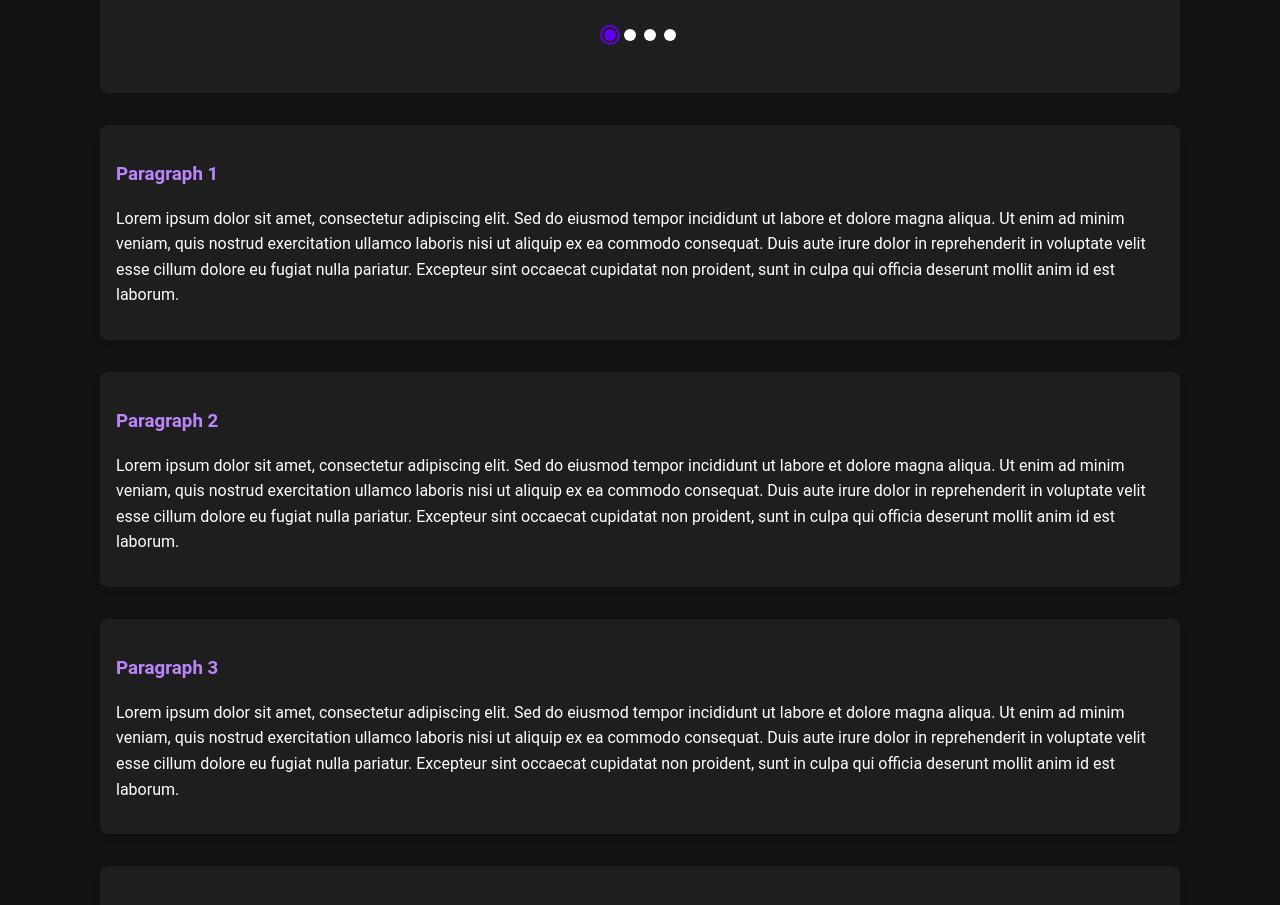
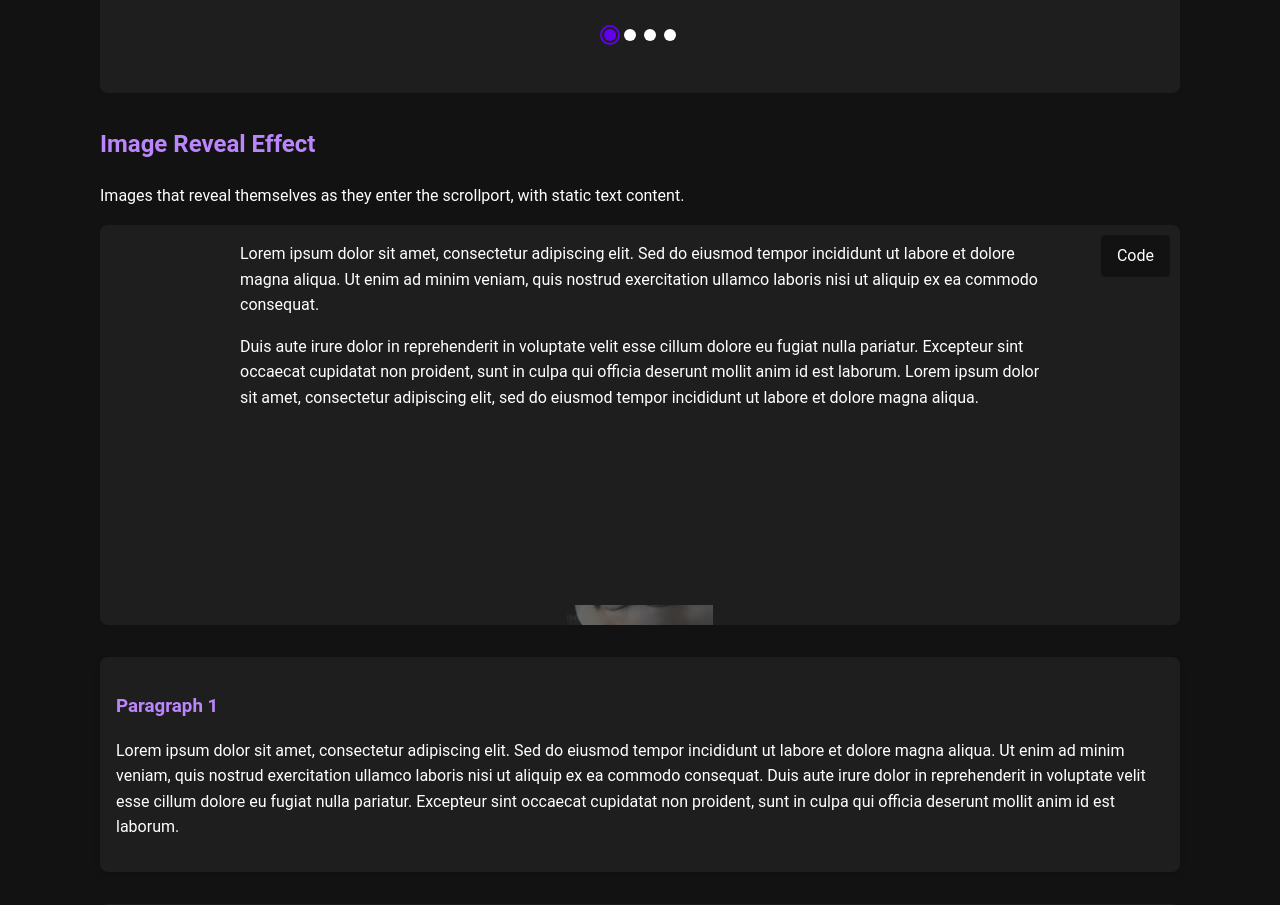
Before and after one commit to CristianLS5/css-features, an Angular app: page / in a window 1280 px wide. Shown: the part 1720-2625 px from the top of the page. Built offline with nearby package versions, Linux system fonts and the light colour scheme.

Commit message:
image reveal feature created

```diff
--- a/src/app/app.component.html
+++ b/src/app/app.component.html
@@ -3,5 +3,6 @@
   <app-intro></app-intro>
   <app-horizontal-carousel-indicator></app-horizontal-carousel-indicator>
   <app-marker-carousel></app-marker-carousel>
+  <app-image-reveal></app-image-reveal>
   <app-long-text></app-long-text>
 </main>
--- a/src/app/app.component.ts
+++ b/src/app/app.component.ts
@@ -5,6 +5,7 @@ import { LongTextComponent } from '../long-text/long-text.component';
 import { IntroComponent } from '../intro/intro.component';
 import { HorizontalCarouselIndicatorComponent } from '../features/horizontal-carousel-indicator/horizontal-carousel-indicator.component';
 import { MarkerCarouselComponent } from '../features/marker-carousel/marker-carousel.component';
+import { ImageRevealComponent } from '../features/image-reveal/image-reveal.component';
 
 @Component({
   selector: 'app-root',
@@ -16,6 +17,7 @@ import { MarkerCarouselComponent } from '../features/marker-carousel/marker-caro
     IntroComponent,
     HorizontalCarouselIndicatorComponent,
     MarkerCarouselComponent,
+    ImageRevealComponent,
   ],
   templateUrl: './app.component.html',
   styleUrl: './app.component.scss',
--- /dev/null
+++ b/src/features/image-reveal/image-reveal.component.html
@@ -0,0 +1,22 @@
+<app-feature-showcase [title]="title" [description]="description" [htmlCode]="htmlCode" [cssCode]="cssCode"
+    [jsCode]="jsCode">
+    <div example class="example-wrapper">
+        <div class="image-reveal-container">
+            <div *ngFor="let image of images; let i = index" class="content-section">
+                <p>Lorem ipsum dolor sit amet, consectetur adipiscing elit. Sed do eiusmod tempor incididunt ut
+                    labore et dolore magna aliqua. Ut enim ad minim veniam, quis nostrud exercitation ullamco
+                    laboris nisi ut aliquip ex ea commodo consequat.</p>
+                <p>Duis aute irure dolor in reprehenderit in voluptate velit esse cillum dolore eu fugiat nulla
+                    pariatur.
+                    Excepteur sint occaecat cupidatat non proident, sunt in culpa qui officia deserunt mollit anim id
+                    est laborum.
+                    Lorem ipsum dolor sit amet, consectetur adipiscing elit, sed do eiusmod tempor incididunt ut labore
+                    et dolore magna aliqua.</p>
+                <figure>
+                    <img [src]="image.src" [alt]="image.alt" class="revealing-image" [id]="'revealing-image-' + i">
+                    <figcaption>Image {{i + 1}} description</figcaption>
+                </figure>
+            </div>
+        </div>
+    </div>
+</app-feature-showcase>
--- /dev/null
+++ b/src/features/image-reveal/image-reveal.component.scss
@@ -0,0 +1,65 @@
+@keyframes reveal {
+  from {
+    opacity: 0;
+    clip-path: inset(50% 50% 50% 50%);
+  }
+  to {
+    opacity: 1;
+    clip-path: inset(0% 0% 0% 0%);
+  }
+}
+
+.example-wrapper {
+  height: 100%;
+  overflow-y: auto;
+  padding: 1rem;
+}
+
+.image-reveal-container {
+  max-width: 800px;
+  margin: 0 auto;
+}
+
+.content-section {
+  margin-bottom: 2rem;
+}
+
+figure {
+  margin: 2rem 0;
+  display: flex;
+  flex-direction: column;
+  align-items: center;
+}
+
+.revealing-image {
+  max-width: 80%;
+  height: auto;
+  display: block;
+  margin: 0 auto;
+
+  view-timeline-name: --revealing-image;
+  view-timeline-axis: block;
+
+  animation: linear reveal both;
+  animation-timeline: --revealing-image;
+  animation-range: entry 5% cover 65%;
+  animation-duration: 1s; // Increased from 0.5s to 1s
+}
+
+figcaption {
+  text-align: center;
+  margin-top: 0.5rem;
+  font-style: italic;
+}
+
+// Ensure the example fits within the showcase
+:host ::ng-deep .example {
+  height: 400px;
+  overflow-y: auto;
+  padding: 0;
+}
+
+// Add this to ensure content starts from the top
+:host ::ng-deep .example > * {
+  margin-top: 0;
+}
--- /dev/null
+++ b/src/features/image-reveal/image-reveal.component.ts
@@ -0,0 +1,90 @@
+import { Component } from '@angular/core';
+import { CommonModule } from '@angular/common';
+import { FeatureShowcaseComponent } from '../../feature-showcase/feature-showcase.component';
+
+@Component({
+  selector: 'app-image-reveal',
+  standalone: true,
+  imports: [CommonModule, FeatureShowcaseComponent],
+  templateUrl: './image-reveal.component.html',
+  styleUrls: ['./image-reveal.component.scss'],
+})
+export class ImageRevealComponent {
+  title = 'Image Reveal Effect';
+  description =
+    'Images that reveal themselves as they enter the scrollport, with static text content.';
+
+  images = [
+    { src: 'assets/images/mouse.png', alt: 'Mouse image' },
+    { src: 'assets/images/pig.png', alt: 'Pig image' },
+    { src: 'assets/images/rat.png', alt: 'Rat image' },
+    { src: 'assets/images/tiger.png', alt: 'Tiger image' },
+  ];
+
+  htmlCode = `
+<div class="image-reveal-container">
+  <div *ngFor="let image of images; let i = index" class="content-section">
+    <p>Lorem ipsum dolor sit amet, consectetur adipiscing elit. Sed do eiusmod tempor incididunt ut labore et dolore magna aliqua. Ut enim ad minim veniam, quis nostrud exercitation ullamco laboris nisi ut aliquip ex ea commodo consequat.</p>
+    <p>Duis aute irure dolor in reprehenderit in voluptate velit esse cillum dolore eu fugiat nulla pariatur.
+       Excepteur sint occaecat cupidatat non proident, sunt in culpa qui officia deserunt mollit anim id est laborum.
+       Lorem ipsum dolor sit amet, consectetur adipiscing elit, sed do eiusmod tempor incididunt ut labore et dolore magna aliqua.</p>
+    <figure>
+      <img [src]="image.src" [alt]="image.alt" class="revealing-image" [id]="'revealing-image-' + i">
+      <figcaption>Image {{i + 1}} description</figcaption>
+    </figure>
+  </div>
+</div>`;
+
+  cssCode = `
+@keyframes reveal {
+  from {
+    opacity: 0;
+    clip-path: inset(45% 20% 45% 20%);
+  }
+  to {
+    opacity: 1;
+    clip-path: inset(0% 0% 0% 0%);
+  }
+}
+
+.image-reveal-container {
+  max-width: 800px;
+  margin: 0 auto;
+  padding: 1rem;
+}
+
+.content-section {
+  margin-bottom: 2rem;
+}
+
+figure {
+  margin: 2rem 0;
+  display: flex;
+  flex-direction: column;
+  align-items: center;
+}
+
+.revealing-image {
+  max-width: 80%;
+  height: auto;
+  display: block;
+  margin: 0 auto;
+
+  view-timeline-name: --revealing-image;
+  view-timeline-axis: block;
+
+  animation: linear reveal both;
+  animation-timeline: --revealing-image;
+  animation-range: entry 5% cover 65%;
+  animation-duration: 0.5s;
+}
+
+figcaption {
+  text-align: center;
+  margin-top: 0.5rem;
+  font-style: italic;
+}`;
+
+  jsCode = `
+// No JavaScript required for this implementation`;
+}
```
Also changed, not shown: 1 other file (tests, documents, lock files or other folders).
